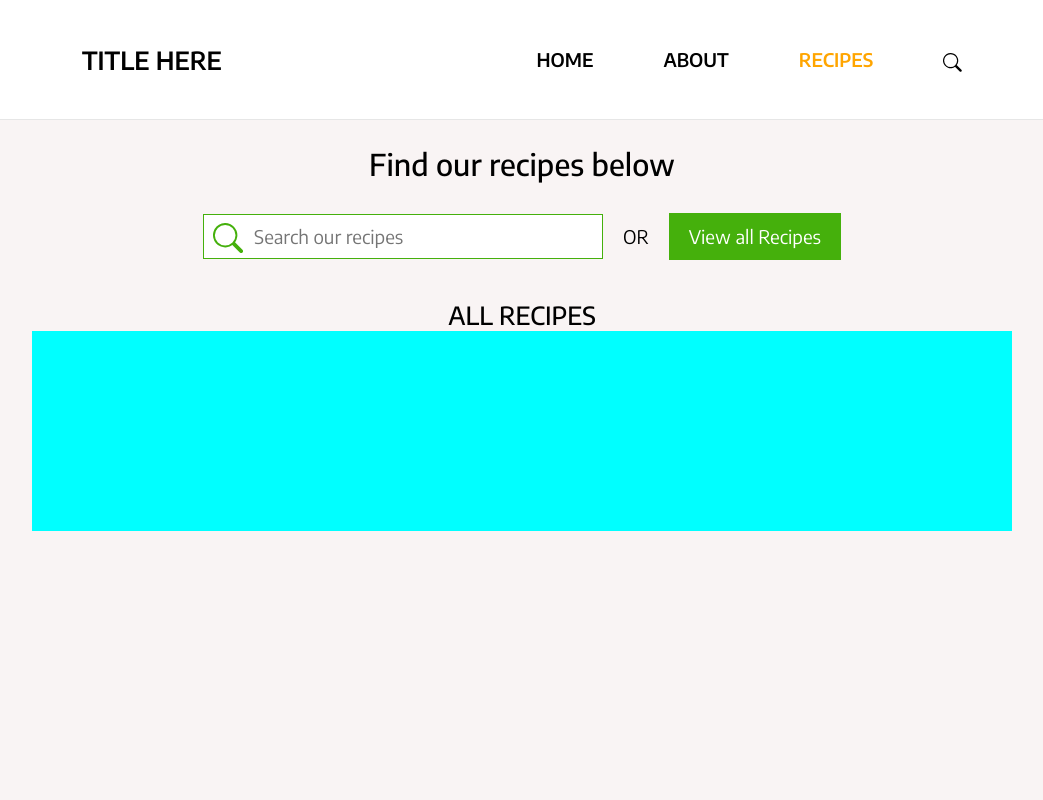
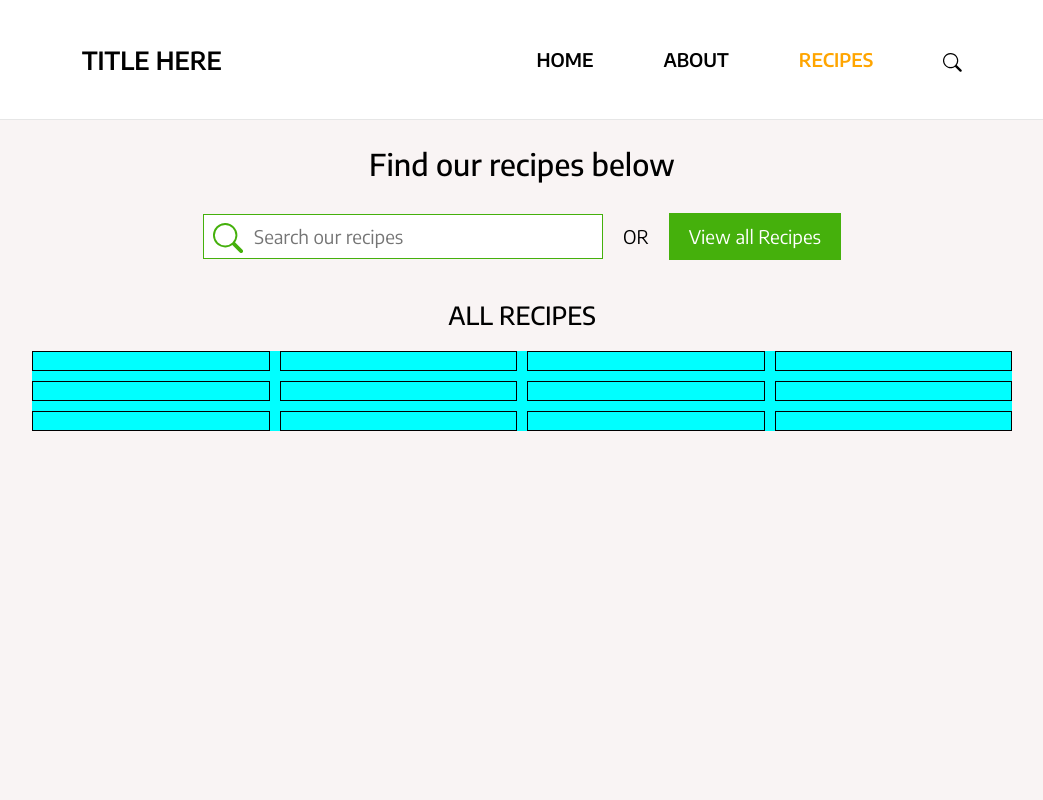
Before and after one commit to AnnaAn01/recipe-website, a React (Create React App) app: page /#/recipe in a window 1280 px wide. Shown: the top 800 px of the page, without its empty margins (118-1161 px from the left). Built offline with nearby package versions, Linux system fonts and the light colour scheme.

Commit message:
adding the recipe list grid

```diff
--- a/src/components/Recipes/Recipes.css
+++ b/src/components/Recipes/Recipes.css
@@ -56,6 +56,58 @@
 }
 
 .recipes__all-list-wrapper {
-  background-color: aqua;
   height: 25vh;
 }
+
+.recipes__list-parent {
+  display: grid;
+  grid-template-columns: repeat(4, 1fr);
+  grid-template-rows: repeat(3, 1fr);
+  grid-column-gap: 10px;
+  grid-row-gap: 10px;
+  margin-top: 2rem;
+  background-color: aqua;
+  height: auto;
+}
+
+.recipes__list {
+  border: 1px solid black;
+  height: 20px;
+}
+
+.recipes__list-1 {
+  grid-area: 1 / 1 / 2 / 2;
+}
+.recipes__list-2 {
+  grid-area: 1 / 2 / 2 / 3;
+}
+.recipes__list-3 {
+  grid-area: 1 / 3 / 2 / 4;
+}
+.recipes__list-4 {
+  grid-area: 1 / 4 / 2 / 5;
+}
+.recipes__list-5 {
+  grid-area: 2 / 1 / 3 / 2;
+}
+.recipes__list-6 {
+  grid-area: 2 / 2 / 3 / 3;
+}
+.recipes__list-7 {
+  grid-area: 2 / 3 / 3 / 4;
+}
+.recipes__list-8 {
+  grid-area: 2 / 4 / 3 / 5;
+}
+.recipes__list-9 {
+  grid-area: 3 / 1 / 4 / 2;
+}
+.recipes__list-10 {
+  grid-area: 3 / 2 / 4 / 3;
+}
+.recipes__list-11 {
+  grid-area: 3 / 3 / 4 / 4;
+}
+.recipes__list-12 {
+  grid-area: 3 / 4 / 4 / 5;
+}
--- a/src/components/Recipes/Recipes.js
+++ b/src/components/Recipes/Recipes.js
@@ -15,7 +15,22 @@ const Recipes = () => {
             <div className="recipes__all-wrapper">
               <div className="recipes__all-title">ALL RECIPES</div>
               <div className="recipes__all-list-container">
-                <div className="recipes__all-list-wrapper"></div>
+                <div className="recipes__all-list-wrapper">
+                  <div class="recipes__list-parent">
+                    <div class="recipes__list recipes__list-1"> </div>
+                    <div class="recipes__list recipes__list-2"> </div>
+                    <div class="recipes__list recipes__list-3"> </div>
+                    <div class="recipes__list recipes__list-4"> </div>
+                    <div class="recipes__list recipes__list-5"> </div>
+                    <div class="recipes__list recipes__list-6"> </div>
+                    <div class="recipes__list recipes__list-7"> </div>
+                    <div class="recipes__list recipes__list-8"> </div>
+                    <div class="recipes__list recipes__list-9"> </div>
+                    <div class="recipes__list recipes__list-10"> </div>
+                    <div class="recipes__list recipes__list-11"> </div>
+                    <div class="recipes__list recipes__list-12"> </div>
+                  </div>
+                </div>
               </div>
             </div>
           </div>
```
